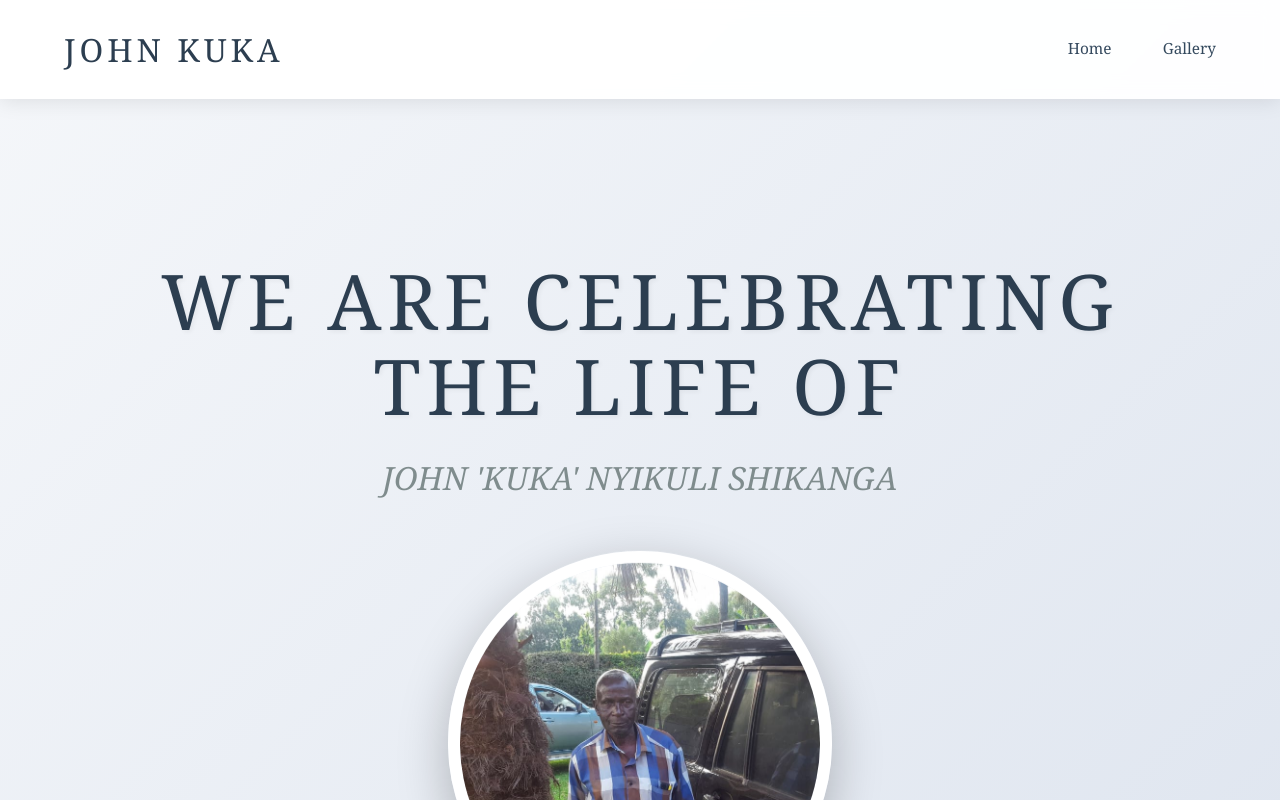
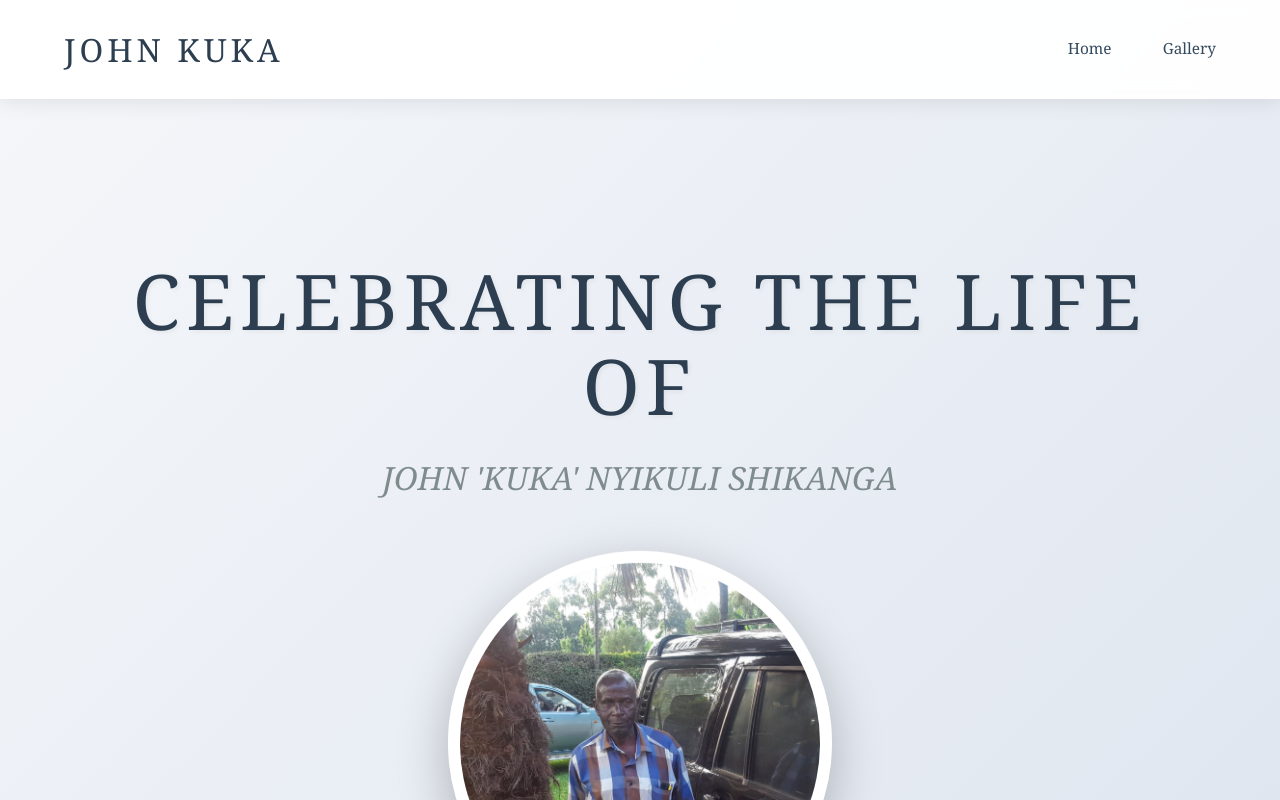
Before and after one commit to Otaku-Sensei254/Farewell, a React (Vite) app: page / in a window 1280 px wide. Shown: the top 800 px of the page. Built offline with nearby package versions, Linux system fonts and the light colour scheme.

Commit message:
Update HomePage.jsx

```diff
--- a/src/components/HomePage.jsx
+++ b/src/components/HomePage.jsx
@@ -165,7 +165,7 @@ function HomePage() {
   return (
     <HomeContainer>
       <HeroSection>
-        <HeroTitle>WE ARE CELEBRATING THE LIFE OF</HeroTitle>
+        <HeroTitle> CELEBRATING THE LIFE OF</HeroTitle>
         <HeroSubtitle>JOHN 'KUKA' NYIKULI SHIKANGA</HeroSubtitle>
         {mainImage && <MainImage src={mainImage} alt="John Kuka" />}
         <Dates>August 8, 1942 - March 1, 2026</Dates>
```
